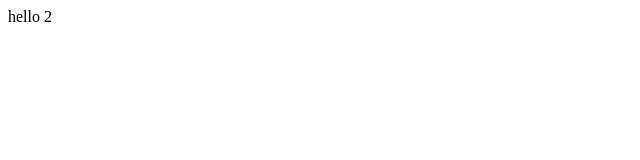
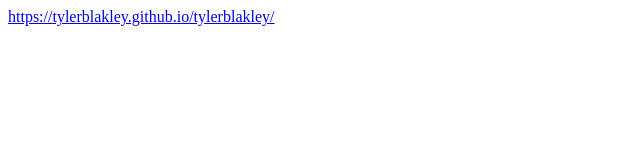
Before and after one commit to tylerblakley/tylerblakley, a plain HTML site: page index.html in a window 1280 px wide. Shown: the whole page, without its empty margins (0-640 px from the left). Drawn offline with Linux system fonts and the light colour scheme.

Commit message:
added css and repo link

```diff
--- a/index.html
+++ b/index.html
@@ -2,9 +2,10 @@
 <html lang="en">
 <head>
 <meta charset="utf-8">
+<link rel="stylesheet" type="text/css" href="myStyle.css" />
 <title>title</title>
 </head>
-<body>
-hello 2
+<body class="color">
+<a href="https://tylerblakley.github.io/tylerblakley/">https://tylerblakley.github.io/tylerblakley/</a>
 </body>
 </html>
--- /dev/null
+++ b/myStyle.css
@@ -0,0 +1,3 @@
+.color{
+  color:red;
+}
```
